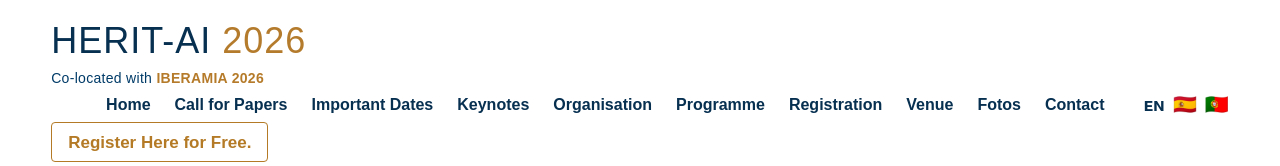
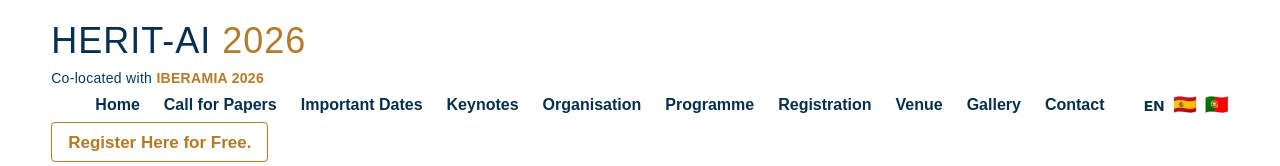
Before and after one commit to morvesma/herit-ai-iberamia-2026, a plain HTML site: page index.html in a window 1280 px wide. Shown: the top 166 px of the page. Drawn offline with Linux system fonts and the light colour scheme.

Commit message:
Update index.html

```diff
--- a/index.html
+++ b/index.html
@@ -57,7 +57,7 @@
     <a href="#programme">Programme</a>
       <a href="#register">Registration</a>
   <a href="#venue">Venue</a>
-  <a href="#fotos">Fotos</a>
+  <a href="#fotos">Gallery</a>
     <a href="#contact">Contact</a>
 
     <span class="language-selector">
```
